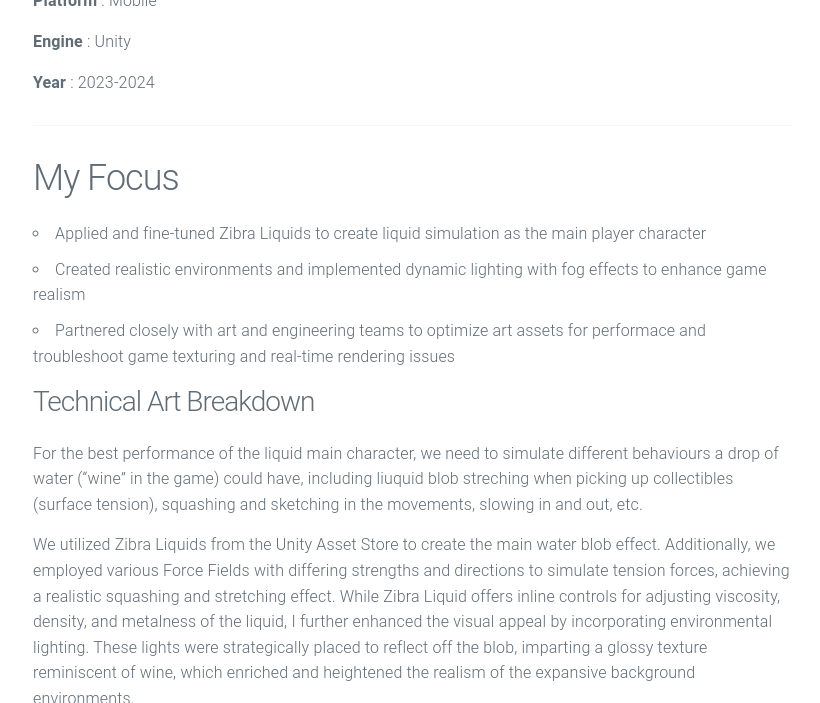
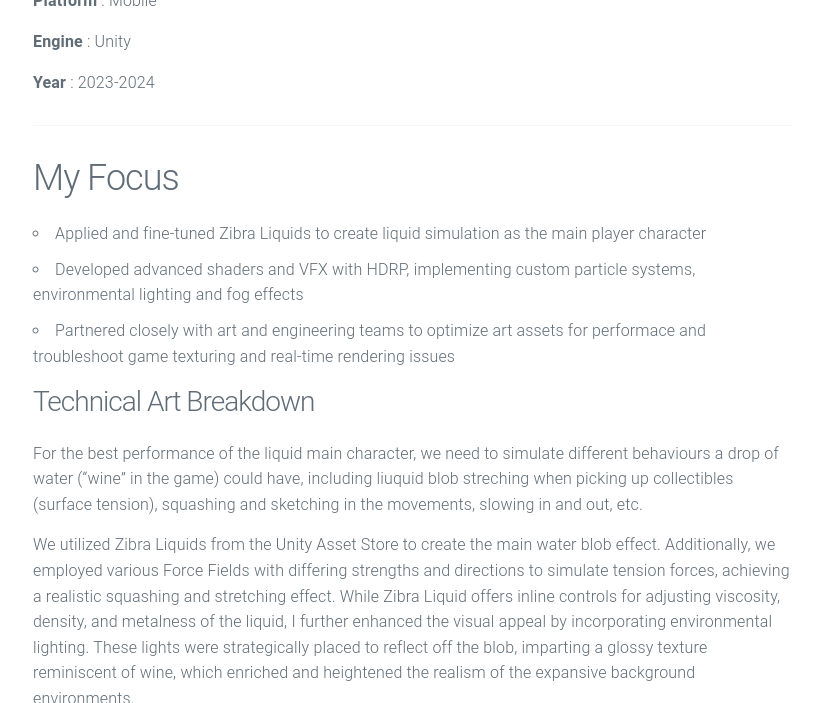
Before and after one commit to NicoWWW/NicoWWW.github.io, a Jekyll site: the page built from _posts/2024-05-01-Dandelion-Wine.md, in a window 1280 px wide and 900 px high, scrolled down 1113 px, cut to the strip 0-703 px from the top of the window. Shown: the whole strip, without its empty margins (227-1047 px from the left). Built offline with Jekyll 4.4.1, drawn with Linux system fonts in a browser that asks for light colours.

Commit message:
details update

```diff
--- a/_includes/intro.html
+++ b/_includes/intro.html
@@ -1,5 +1,5 @@
 <div class="site-info">
-    <h2 class="info-heading"> Technical Artist. Programmer. Artist. </h2>
+    <h2 class="info-heading"> Programmer. Technical Artist. Artist. </h2>
 
     <div class="row">
       <div class="column">
--- a/_posts/2024-05-01-Dandelion-Wine.md
+++ b/_posts/2024-05-01-Dandelion-Wine.md
@@ -21,7 +21,7 @@ preview: /assets/Dandelion_Wine/DW_preview.png
 ## My Focus
 
 * Applied and fine-tuned Zibra Liquids to create liquid simulation as the main player character
-* Created realistic environments and implemented dynamic lighting with fog effects to enhance game realism
+* Developed advanced shaders and VFX with HDRP, implementing custom particle systems, environmental lighting and fog effects
 * Partnered closely with art and engineering teams to optimize art assets for performace and troubleshoot game texturing and real-time rendering issues
 
 
```
Also changed, not shown: _posts/2023-11-15-Subway-Surfers.md (+1 -1 lines), _posts/2024-03-18-Portal.md (+1 -1 lines), assets/Subway_Surfer/preview.png, 2 other files.
